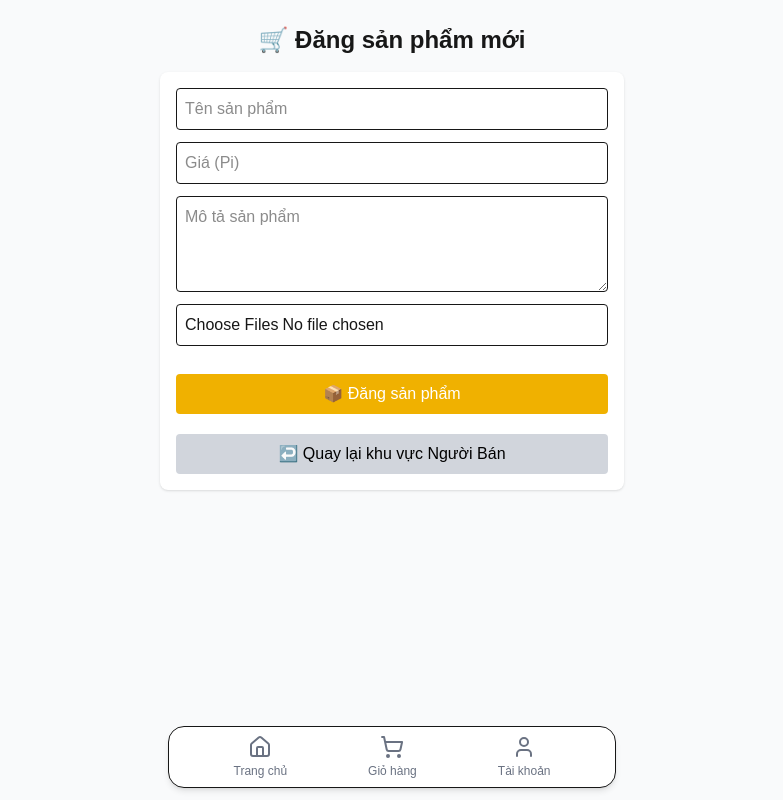
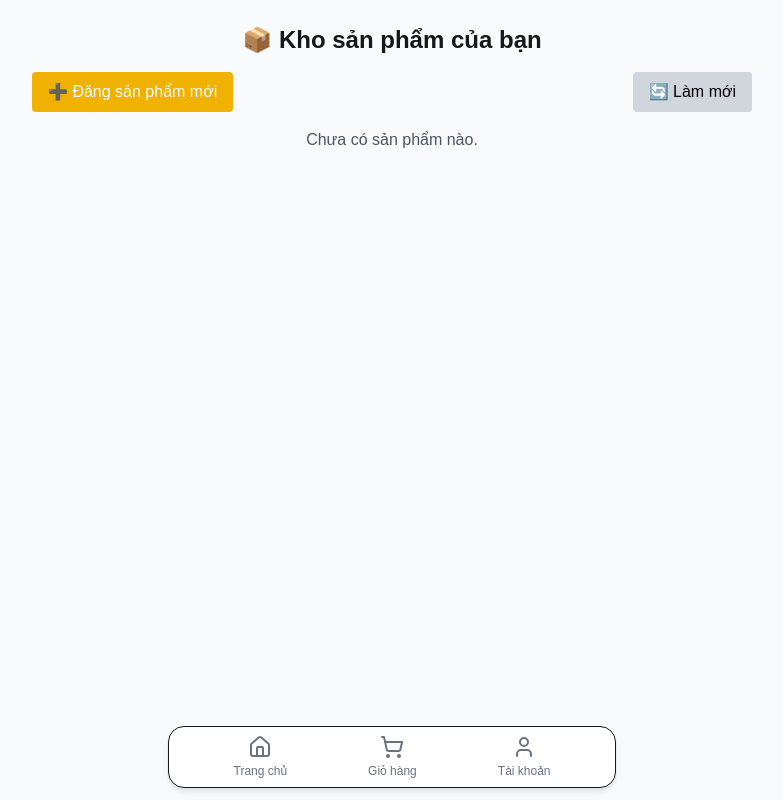
Before and after one commit to Titi-shop/titi.banluu, a Next.js app: page /seller/post in a window 1280 px wide. Shown: the whole page, without its empty margins (248-1031 px from the left). Built offline with nearby package versions, Linux system fonts and the light colour scheme.

Commit message:
Update page.tsx

```diff
--- a/app/seller/post/page.tsx
+++ b/app/seller/post/page.tsx
@@ -1,174 +1,86 @@
 "use client";
 
-import { useState, ChangeEvent, FormEvent } from "react";
-import { useRouter } from "next/navigation";
+import { useEffect, useState } from "react";
 import Image from "next/image";
+import Link from "next/link";
 
-export default function SellerPostPage() {
-  const router = useRouter();
+interface Product {
+  id: number;
+  name: string;
+  price: number;
+  description: string;
+  images: string[];
+  createdAt: string;
+}
 
-  const [name, setName] = useState("");
-  const [price, setPrice] = useState("");
-  const [description, setDescription] = useState("");
-  const [images, setImages] = useState<File[]>([]);
-  const [previewUrls, setPreviewUrls] = useState<string[]>([]);
-  const [message, setMessage] = useState("");
-  const [uploading, setUploading] = useState(false);
+export default function SellerStockPage() {
+  const [products, setProducts] = useState<Product[]>([]);
+  const [loading, setLoading] = useState(true);
 
-  const handleImageChange = (e: ChangeEvent<HTMLInputElement>) => {
-    const files = e.target.files;
-    if (!files) return;
-    const selected = Array.from(files).slice(0, 6);
-    setImages(selected);
-    setPreviewUrls(selected.map((f) => URL.createObjectURL(f)));
-  };
-
-  // 🧩 Hàm upload ảnh lên Vercel Blob
-  const uploadToBlob = async (file: File): Promise<string> => {
-    const res = await fetch("/api/upload", {
-      method: "POST",
-      headers: {
-        "Content-Type": file.type,
-        "x-filename": file.name,
-      },
-      body: file,
-    });
-    if (!res.ok) throw new Error("Upload thất bại");
-    const data = await res.json();
-    return data.url;
-  };
-
-  const handleSubmit = async (e: FormEvent) => {
-    e.preventDefault();
-    if (!name || !price) return alert("⚠️ Nhập đủ tên và giá sản phẩm!");
-
+  // 🔹 Gọi API lấy danh sách sản phẩm
+  const fetchProducts = async () => {
     try {
-      setUploading(true);
-      setMessage("Đang tải ảnh lên Vercel Blob...");
-
-      // ✅ Upload ảnh lên Blob song song
-      const uploadedUrls = await Promise.all(images.map(uploadToBlob));
-
-      // ✅ Gửi dữ liệu sản phẩm lên server
-      const product = {
-        name,
-        price: Number(price),
-        description,
-        images: uploadedUrls,
-        createdAt: new Date().toISOString(),
-      };
-
-      const res = await fetch("/api/products", {
-        method: "POST",
-        headers: { "Content-Type": "application/json" },
-        body: JSON.stringify(product),
-      });
-
-      if (!res.ok) throw new Error("Lỗi khi đăng sản phẩm");
-
-      setMessage("✅ Đăng sản phẩm thành công!");
-      setName("");
-      setPrice("");
-      setDescription("");
-      setImages([]);
-      setPreviewUrls([]);
-
-      setTimeout(() => {
-        setMessage("");
-        router.push("/seller/stock");
-      }, 1500);
-    } catch (err) {
-      console.error(err);
-      setMessage("❌ Đăng sản phẩm thất bại!");
+      const res = await fetch("/api/products", { cache: "no-store" });
+      const data = await res.json();
+      setProducts(data);
+    } catch (error) {
+      console.error("❌ Lỗi tải sản phẩm:", error);
     } finally {
-      setUploading(false);
+      setLoading(false);
     }
   };
 
+  useEffect(() => {
+    fetchProducts();
+  }, []);
+
   return (
-    <main className="p-6 max-w-lg mx-auto">
-      <h1 className="text-2xl font-bold mb-4 text-center">🛒 Đăng sản phẩm mới</h1>
+    <main className="p-6 max-w-3xl mx-auto">
+      <h1 className="text-2xl font-bold mb-4 text-center">📦 Kho sản phẩm của bạn</h1>
 
-      {message && (
-        <p
-          className={`text-center mb-3 font-medium ${
-            message.includes("✅") ? "text-green-600" : "text-orange-600"
-          }`}
+      <div className="flex justify-between mb-4">
+        <Link
+          href="/seller/post"
+          className="bg-yellow-500 hover:bg-yellow-600 text-white py-2 px-4 rounded"
         >
-          {message}
-        </p>
-      )}
-
-      <form
-        onSubmit={handleSubmit}
-        className="flex flex-col gap-3 bg-white shadow p-4 rounded-lg"
-      >
-        <input
-          type="text"
-          value={name}
-          onChange={(e) => setName(e.target.value)}
-          placeholder="Tên sản phẩm"
-          className="border p-2 rounded"
-          required
-        />
-
-        <input
-          type="number"
-          value={price}
-          onChange={(e) => setPrice(e.target.value)}
-          placeholder="Giá (Pi)"
-          className="border p-2 rounded"
-          required
-        />
-
-        <textarea
-          value={description}
-          onChange={(e) => setDescription(e.target.value)}
-          placeholder="Mô tả sản phẩm"
-          className="border p-2 rounded h-24"
-        />
-
-        <input
-          type="file"
-          accept="image/*"
-          multiple
-          onChange={handleImageChange}
-          className="border p-2 rounded"
-        />
-
-        {previewUrls.length > 0 && (
-          <div className="grid grid-cols-3 gap-3 mt-3">
-            {previewUrls.map((url, i) => (
-              <Image
-                key={i}
-                src={url}
-                alt={`Ảnh ${i + 1}`}
-                width={120}
-                height={120}
-                className="object-cover rounded border"
-              />
-            ))}
-          </div>
-        )}
+          ➕ Đăng sản phẩm mới
+        </Link>
 
         <button
-          type="submit"
-          disabled={uploading}
-          className={`${
-            uploading ? "bg-gray-400" : "bg-yellow-500 hover:bg-yellow-600"
-          } text-white py-2 rounded mt-4`}
+          onClick={fetchProducts}
+          className="bg-gray-300 hover:bg-gray-400 text-black py-2 px-4 rounded"
         >
-          {uploading ? "⏳ Đang đăng..." : "📦 Đăng sản phẩm"}
+          🔄 Làm mới
         </button>
+      </div>
 
-        <button
-          type="button"
-          onClick={() => router.push("/seller")}
-          className="bg-gray-300 hover:bg-gray-400 text-black py-2 rounded mt-2"
-        >
-          ↩️ Quay lại khu vực Người Bán
-        </button>
-      </form>
+      {loading ? (
+        <p className="text-center text-gray-600">⏳ Đang tải sản phẩm...</p>
+      ) : products.length === 0 ? (
+        <p className="text-center text-gray-600">Chưa có sản phẩm nào.</p>
+      ) : (
+        <div className="grid grid-cols-1 md:grid-cols-2 gap-4">
+          {products.map((p) => (
+            <div key={p.id} className="border rounded-lg p-4 shadow bg-white">
+              {p.images && p.images[0] && (
+                <Image
+                  src={p.images[0]}
+                  alt={p.name}
+                  width={300}
+                  height={300}
+                  className="object-cover rounded mb-2"
+                />
+              )}
+              <h2 className="font-bold text-lg">{p.name}</h2>
+              <p className="text-gray-700">💰 Giá: {p.price} Pi</p>
+              <p className="text-sm text-gray-600 mt-1">{p.description}</p>
+              <p className="text-xs text-gray-400 mt-2">
+                🕒 {new Date(p.createdAt).toLocaleString("vi-VN")}
+              </p>
+            </div>
+          ))}
+        </div>
+      )}
     </main>
   );
 }
```
